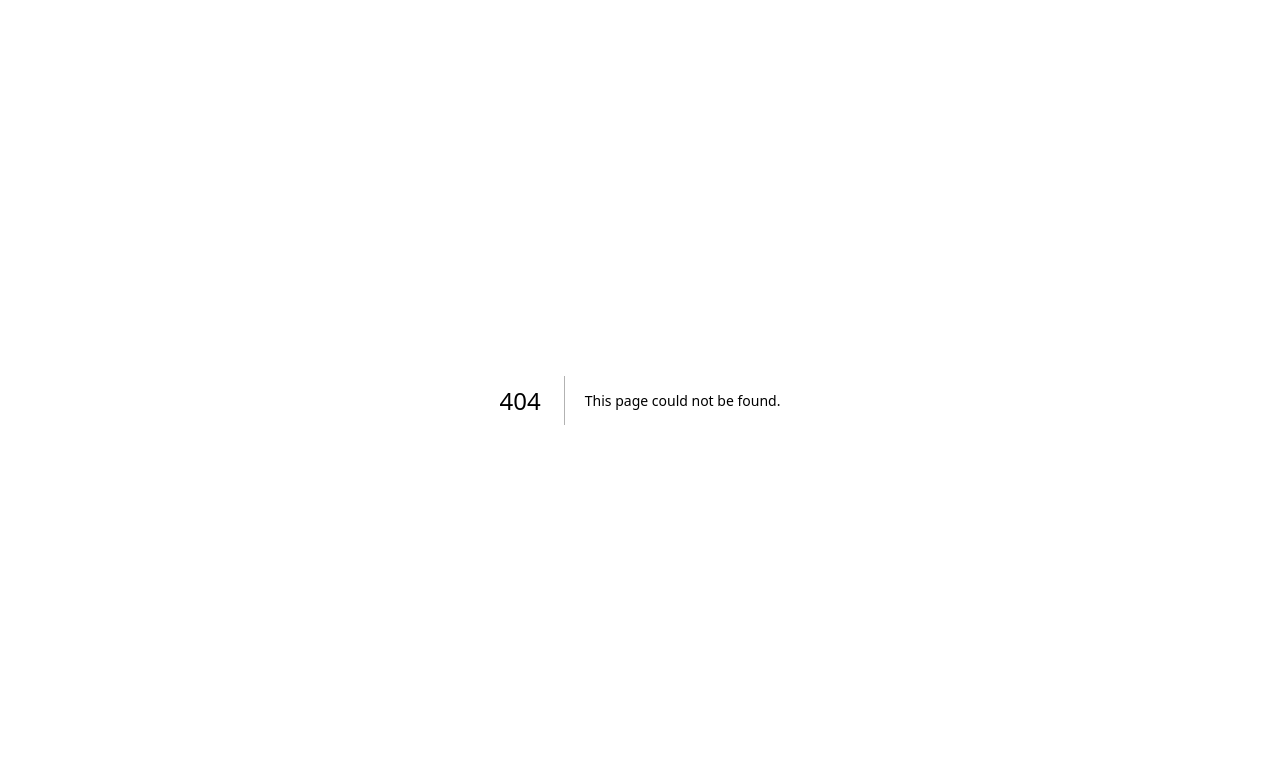
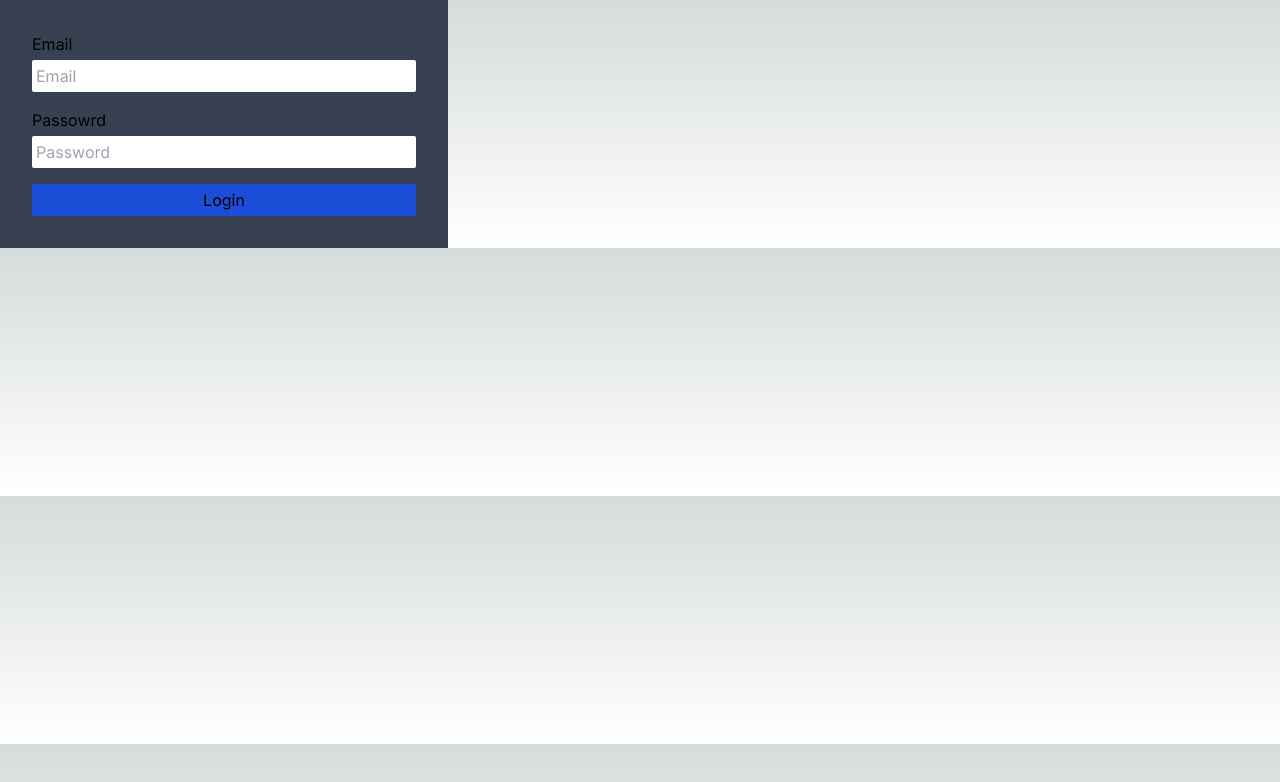
Before and after one commit to FuuKowatty/TaskManager, a Next.js app: page /login in a window 1280 px wide. Before the commit this address had no page. Shown: the top 782 px of the page. Built offline with nearby package versions, Linux system fonts and the light colour scheme.

Commit message:
add redux

```diff
--- a/package.json
+++ b/package.json
@@ -10,6 +10,7 @@
   },
   "dependencies": {
     "@prisma/client": "^4.16.1",
+    "@reduxjs/toolkit": "^1.9.5",
     "@types/react": "18.2.14",
     "@types/react-dom": "18.2.6",
     "autoprefixer": "10.4.14",
@@ -20,6 +21,7 @@
     "postcss": "8.4.24",
     "react": "18.2.0",
     "react-dom": "18.2.0",
+    "react-redux": "^8.1.1",
     "tailwindcss": "3.3.2",
     "typescript": "5.1.6"
   },
--- a/src/app/layout.tsx
+++ b/src/app/layout.tsx
@@ -1,3 +1,4 @@
+import { Providers } from '@/redux/provider'
 import './globals.css'
 import { Inter } from 'next/font/google'
 
@@ -15,7 +16,11 @@ export default function RootLayout({
 }) {
   return (
     <html lang="en">
-      <body className={inter.className}>{children}</body>
+      <body className={inter.className}>
+        <Providers>
+          {children}
+        </Providers>
+      </body>
     </html>
   )
 }
--- /dev/null
+++ b/src/app/login/page.tsx
@@ -0,0 +1,46 @@
+"use client"
+
+import { login } from "@/redux/featrues/userSlice"
+import { useAppDispatch, useAppSelector } from "@/redux/hooks"
+import { getUsers } from "@/redux/services/fetchUsers"
+import { useRouter } from "next/navigation"
+
+
+
+export default function Login() {
+    const router = useRouter()
+    const response = useAppSelector(state => state.usersReducer)
+    const dispatch = useAppDispatch()
+    console.log(response)
+    const handleSubmit = async(e: React.FormEvent) => {
+        e.preventDefault()
+        await dispatch(getUsers())
+        dispatch(login({
+            email: 'emily.smith@example.com',
+            password: 'securepass'
+        }))
+    }
+
+    if(response.loggedUser) {
+        router.push('/dashboard')
+      }
+
+
+    return(
+        <form
+            onSubmit={handleSubmit}
+            className="flex flex-col gap-4 max-w-md bg-gray-700 p-8"
+        >
+            <label className="flex flex-col gap-1">
+                Email
+                <input type="text" placeholder="Email" className="p-1 rounded-sm" />
+            </label>
+            <label className="flex flex-col gap-1">
+                Passowrd
+                <input type="password" placeholder="Password" className="p-1 rounded-sm" />
+            </label>
+
+            <button className="bg-blue-700 py-1">Login</button>
+        </form>
+    )
+}
--- a/src/components/AddUserForm.tsx
+++ b/src/components/AddUserForm.tsx
@@ -29,7 +29,7 @@ export function Form() {
     e.preventDefault();
     axios
       .post("/api/getUsers", formData)
-      .catch((err) => {
+      .catch((err:any) => {
         console.log(err);
       })
       .finally(() => {
--- /dev/null
+++ b/src/redux/featrues/userSlice.ts
@@ -0,0 +1,90 @@
+import { createSlice } from '@reduxjs/toolkit'
+import type { PayloadAction } from '@reduxjs/toolkit'
+import { getUsers } from '../services/fetchUsers'
+
+
+
+
+
+
+export interface UserState {
+  users: User[]
+  loggedUser: User | null
+  response: {
+    status: boolean | null
+    message: string | null
+  }
+}
+
+const initialState: UserState = {
+  users: [],
+  loggedUser: null,
+  response:{
+    status: null,
+    message: null
+  },
+}
+
+export const user = createSlice({
+    name: 'user',
+    initialState,
+    reducers: {
+      reset: (state) => {
+        state.response.status = null;
+        state.response.message = null;
+      },
+    //   register: (state, action: PayloadAction<FormRegister>) => {
+    //     const found = state.users.find((user) => user.email === action.payload.email);
+    //     if (found) {
+    //       state.response.status = false;
+    //       state.response.message = 'Email already exists';
+    //     } else {
+    //       const newUser = {
+    //         id: Math.random().toString(),
+    //         ...action.payload,
+    //         role: 'client',
+    //       };
+    //       state.users = [...state.users, newUser];
+    //       state.loggedUser = newUser;
+    //     }
+    //   },
+      login: (state, action: PayloadAction<FormLogin>) => {
+        const found = state.users.find((user) => user.email === action.payload.email);
+        if (!found) {
+          state.response.message = 'Email not found';
+          state.response.status = false;
+        } else if (found) {
+          if (found.password === action.payload.password) {
+            state.loggedUser = found;
+            state.response.message = 'logged';
+          } else {
+            state.response.status = false;
+            state.response.message = 'Wrong password';
+          }
+        }
+      },
+      logout: (state) => initialState,
+    },
+    extraReducers: (builder) => {
+      builder
+      .addCase(getUsers.pending, (state) => {
+        state.response.status = null;
+        state.response.message = 'loading';
+      })
+      .addCase(getUsers.fulfilled, (state, action) => {
+        console.log(action.payload)
+        state.users = action.payload;
+        state.response.status = true;
+        state.response.message = 'users fetched';
+      })
+      .addCase(getUsers.rejected, (state) => {
+        state.response.status = false;
+        state.response.message = 'error';
+      })
+    },
+  });
+
+  // Action creators are generated for each case reducer function
+  export const { reset, login, logout } = user.actions;
+
+  export default user.reducer;
--- /dev/null
+++ b/src/redux/hooks.ts
@@ -0,0 +1,5 @@
+import { TypedUseSelectorHook, useDispatch, useSelector } from "react-redux";
+import type { RootState, AppDispatch } from "./store";
+
+export const useAppDispatch = () => useDispatch<AppDispatch>();
+export const useAppSelector: TypedUseSelectorHook<RootState> = useSelector;
--- /dev/null
+++ b/src/redux/provider.tsx
@@ -0,0 +1,8 @@
+"use client";
+
+import { store } from "./store";
+import { Provider } from "react-redux";
+
+export function Providers({ children }: { children: React.ReactNode }) {
+  return <Provider store={store}>{children}</Provider>;
+}
--- /dev/null
+++ b/src/redux/services/fetchUsers.ts
@@ -0,0 +1,7 @@
+import { createAsyncThunk } from "@reduxjs/toolkit";
+import axios from "axios";
+
+export const getUsers = createAsyncThunk('user/fetchUsers', async () => {
+    const response = await axios.get('http://localhost:3000/api/getUsers');
+    return response.data;
+  });
--- /dev/null
+++ b/src/redux/store.ts
@@ -0,0 +1,12 @@
+import { configureStore } from "@reduxjs/toolkit";
+import usersReducer from "@/redux/featrues/userSlice";
+
+export const store = configureStore({
+  reducer: {
+    usersReducer
+  },
+  devTools: process.env.NODE_ENV !== "production",
+});
+
+export type RootState = ReturnType<typeof store.getState>;
+export type AppDispatch = typeof store.dispatch;
```
Also changed, not shown: 1 other file (tests, documents, lock files or other folders).
